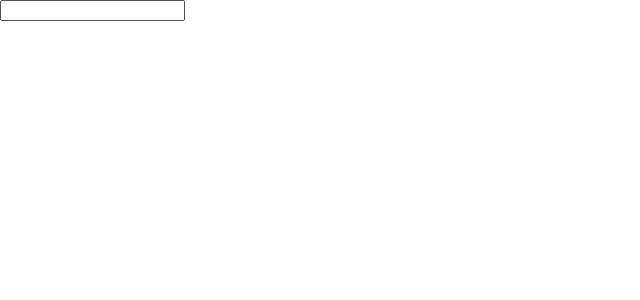
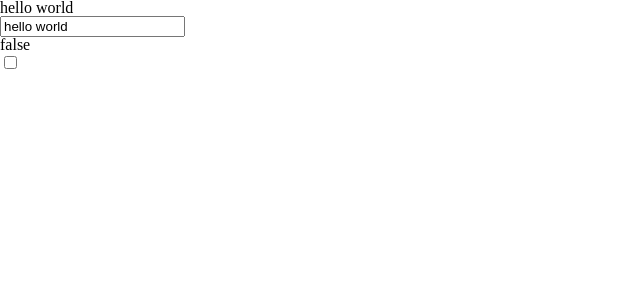
Before and after one commit to Amylo-jh/vue3-practice, a Vue app: page / in a window 1280 px wide. Shown: the top 300 px of the page, without its empty margins (0-640 px from the left). Built offline with nearby package versions, Linux system fonts and the light colour scheme.

Commit message:
Part 8 - Ch 2 - 13. 이벤트 핸들링 - 폼 입력 바인딩

```diff
--- a/src/App.vue
+++ b/src/App.vue
@@ -1,13 +1,28 @@
 <template>
-  <input type="text"
-  @keydown.ctrl.shift.a="handler">
+  <h1> {{ msg }}</h1>
+  <input
+    type="text"
+    v-model="msg">
+  <h1>{{ checked }}</h1>
+  <input
+    type="checkbox"
+    name=""
+    id=""
+    v-model="checked">
 </template>
 
 <script>
 export default {
+  data() {
+    return {
+      msg: 'hello world',
+      checked: false
+    }
+  },
   methods: {
     handler(event) {
-      console.log(event)
+      console.log(event.target.value)
+      this.msg = event.target.value
     }
   }
 }</script>
```
